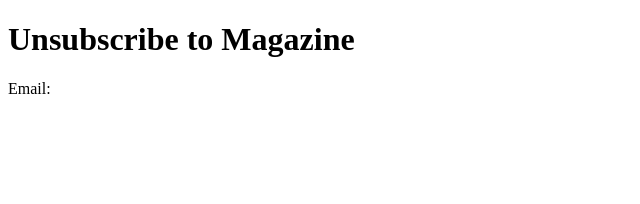
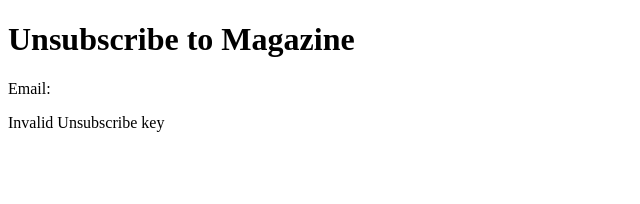
Before and after one commit to painpita/hasebetest-kuroco-nuxt3, a Nuxt app: page /subscribe_with_key/unsubscribe in a window 1280 px wide. Shown: the top 204 px of the page, without its empty margins (0-640 px from the left). Built offline with nearby package versions, Linux system fonts and the light colour scheme; no server answers.

Commit message:
update:配信

```diff
--- a/pages/subscribe_with_key/unsubscribe.vue
+++ b/pages/subscribe_with_key/unsubscribe.vue
@@ -10,16 +10,19 @@
 <script setup>
 const config = useRuntimeConfig();
 const route = useRoute();
-  const error = ref(null);
 const resultMessage = ref(null);
 
 function validate({ query }) {
+  console.log(query);
   return /[!-~]{32}/.test(query.key);
 }
 
 onMounted(() => {
-    console.log("unsubscribeSubmit");
+  if (validate(route)) {
     unsubscribeSubmit();
+  } else {
+    resultMessage.value = "Invalid Unsubscribe key";
+  }
 });
 
 async function unsubscribeSubmit() {
--- a/pages/subscribe_with_login/index.vue
+++ b/pages/subscribe_with_login/index.vue
@@ -6,12 +6,7 @@
     </p>
     <form @submit.prevent="login">
       <input v-model="email" name="email" type="email" placeholder="email" />
-        <input
-          v-model="password"
-          name="password"
-          type="password"
-          placeholder="password"
-        />
+      <input v-model="password" name="password" type="password" placeholder="password" />
       <button type="submit">Login</button>
     </form>
     <button v-on:click.prevent="subscribeSubmit">Subscribe</button>
@@ -49,17 +44,21 @@
 //Subscribe
 const subscribeSubmit = async () => {
   try {
+    if (!currentUser.value.member_id) {
+      resultMessage.value = "Please Login";
+    } else {
       const payload = {
         member_id: currentUser.value.member_id,
       };
       // post data
-      const response = await $fetch(`/rcms-api/1/magazine_subscribe/1?_lang=ja`, {
+      const response = await $fetch(`/rcms-api/1/magazine_subscribe/1`, {
         method: "POST",
         baseURL: config.public.apiBase,
         credentials: "include",
         body: payload,
       });
       resultMessage.value = response.messages[0];
+    }
   } catch (error) {
     resultMessage.value = error.response._data.errors[0].message;
   }
@@ -69,7 +68,7 @@
   try {
     const payload = {
       member_id: currentUser.value.member_id,
-      }
+    };
     // post data
     const response = await $fetch(`/rcms-api/1/magazine_unsubscribe/1`, {
       method: "POST",
```
Lines whose indentation alone changed are shown as unchanged.
